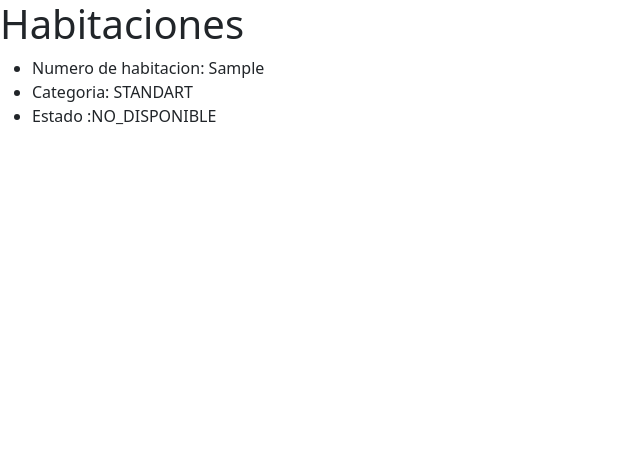
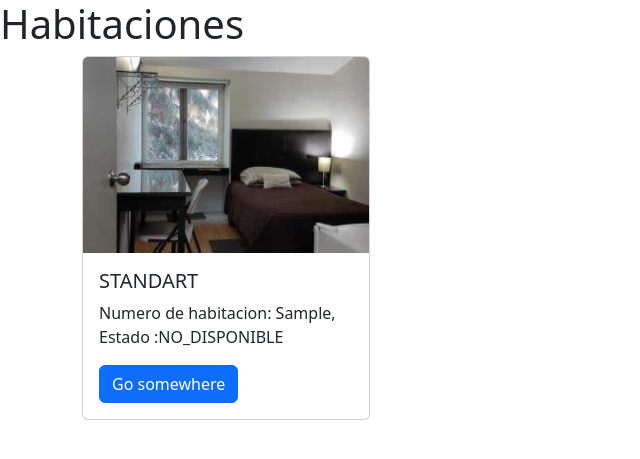
Before and after one commit to Arzubide/Projects, a Django app: page /habitaciones/ in a window 1280 px wide. Shown: the top 459 px of the page, without its empty margins (0-640 px from the left). Run offline with Django 5.2, Linux system fonts and the light colour scheme; tables that the repository leaves empty hold one stand-in row (values such as "Sample post").

Commit message:
diseño basico de las habitaciones

```diff
--- a/Python/Django/GreenSaty/greenstay/templates/habitaciones/ListaHabitaciones.html
+++ b/Python/Django/GreenSaty/greenstay/templates/habitaciones/ListaHabitaciones.html
@@ -1,4 +1,5 @@
 {% extends 'base.html' %}
+{% load static %}
 
 {% block title %}
     Habitaciones
@@ -6,13 +7,18 @@
 
 {% block body %}
     <h1>Habitaciones</h1>
-    <ul>
-        {% for h in habitaciones %}
-            <li>Numero de habitacion: {{h.numeroHabitacion}}</li>
-            <li>Categoria: {{h.nivelHabitacion}}</li>
-            <li>Estado :{{h.estadoHabitacion}}</li>
-        {% endfor %}
-    </ul>
-
-
+    <div class="container-lg">
+    {% for h in habitaciones %}
+        <div class="card" style="width: 18rem;">
+            <img src="{% static 'img/st.jpg' %}" class="card-img-top" alt="...">
+            <div class="card-body">
+                <h5 class="card-title">{{h.nivelHabitacion}}</h5>
+                <p class="card-text">
+                    Numero de habitacion: {{h.numeroHabitacion}}, Estado :{{h.estadoHabitacion}}
+                </p>
+                <a href="#" class="btn btn-primary">Go somewhere</a>
+            </div>
+        </div>
+    {% endfor %}
+    </div>
 {% endblock body %}
```
Also changed, not shown: Python/Django/GreenSaty/greenstay/static/img/st.jpg (added).
